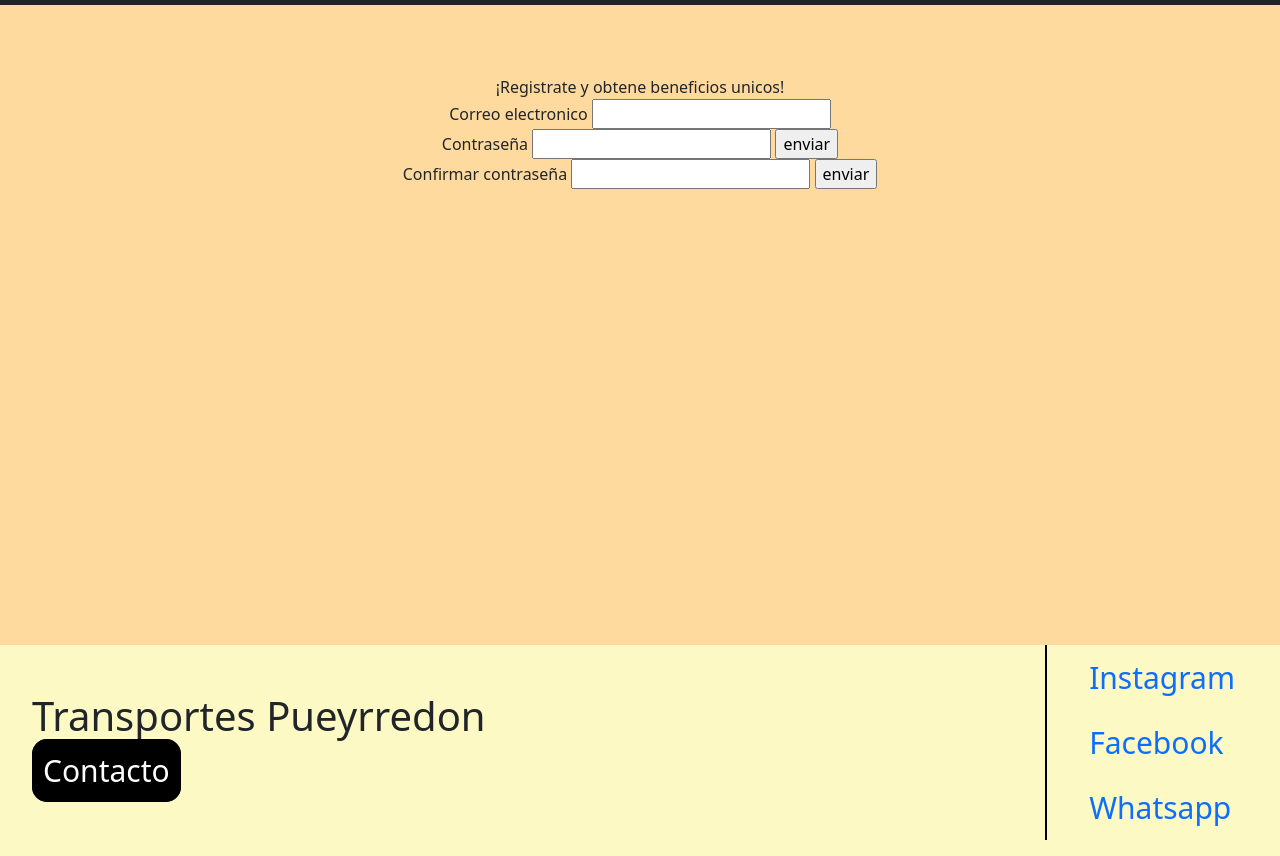
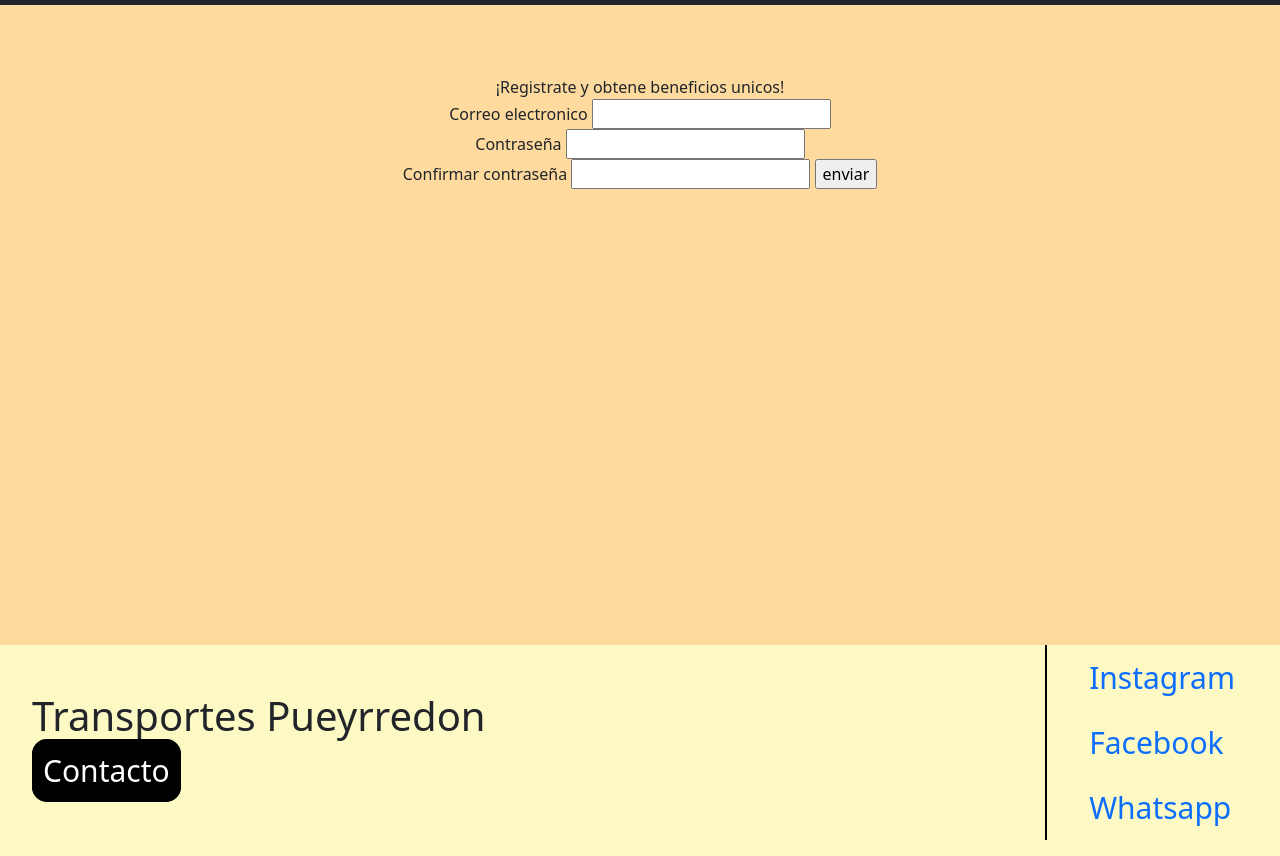
Before and after one commit to Tomasl07/desafio-05, a plain HTML site: page pages/registrarse.html in a window 1280 px wide. Shown: the part 51-907 px from the top of the page. Drawn offline with nearby package versions, Linux system fonts and the light colour scheme.

Commit message:
modificando registrarse

```diff
--- a/pages/registrarse.html
+++ b/pages/registrarse.html
@@ -57,7 +57,7 @@
                 </div>
                 <div>
                     <label for="">Contraseña</label>
-                    <input type="password"> <input type="button" value="enviar">
+                    <input type="password">
                 </div>
                 <div>
                     <label for="">Confirmar contraseña</label>
```
